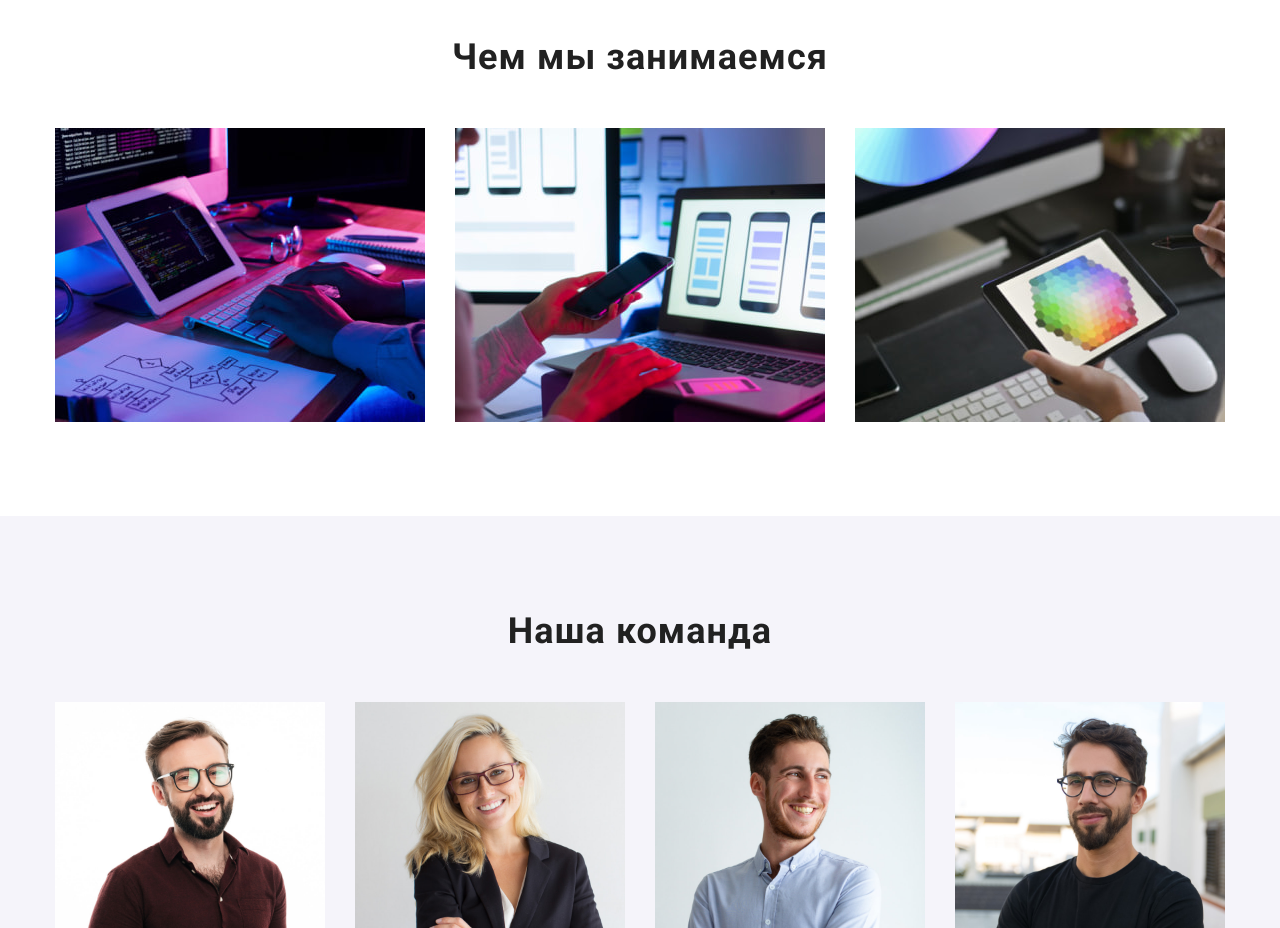
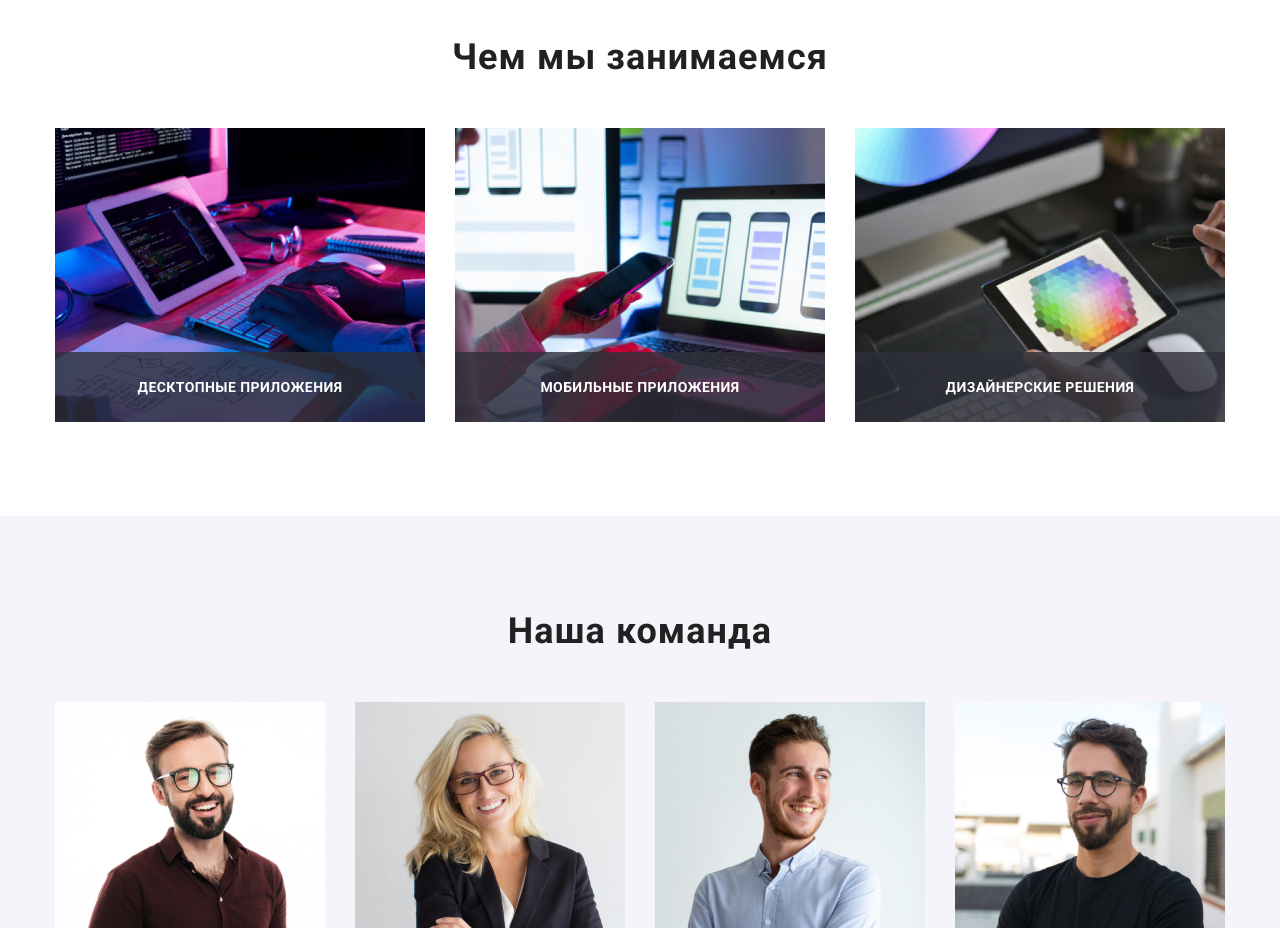
Before and after one commit to rmnmaksimenko/goit-markup-hw-05, a plain HTML site: page index.html in a window 1280 px wide. Shown: the part 1080-2008 px from the top of the page. Drawn offline with nearby package versions, Linux system fonts and the light colour scheme.

Commit message:
чем мы занимаемся
добавлен текст с фоном в нижней части изображения

```diff
--- a/css/styles.css
+++ b/css/styles.css
@@ -235,8 +235,27 @@ img {
 }
 
 .our-work-block {
+  position: relative;
   flex-basis: calc((100% + var(--grit-indent)) / 3 - var(--grit-indent));
   margin-right: var(--grit-indent);
+}
+
+.our-work-text {
+  position: absolute;
+  width: 100%;
+  height: 70px;
+  bottom: 0;
+  left: 0;
+  display: flex;
+  justify-content: center;
+  align-items: center;
+  font-weight: 700;
+  font-size: 14px;
+  line-height: 1.142;
+  letter-spacing: 0.03em;
+  text-transform: uppercase;
+  color: var(--color-fifth);
+  background-color: rgba(47, 48, 58, 0.8);
 }
 
 .our-work-block:nth-child(3n) {
--- a/index.html
+++ b/index.html
@@ -135,12 +135,15 @@
           <ul class="our-work-list">
             <li class="our-work-block">
               <img src="./images/box-1.jpg" alt="Опытные специалисты" />
+              <p class="our-work-text">Десктопные приложения</p>
             </li>
             <li class="our-work-block">
               <img src="./images/box-2.jpg" alt="Современный дизайн" />
+              <p class="our-work-text">Мобильные приложения</p>
             </li>
             <li class="our-work-block">
               <img src="./images/box-3.jpg" alt="Работа художников" />
+              <p class="our-work-text">Дизайнерские решения</p>
             </li>
           </ul>
         </div>
```
